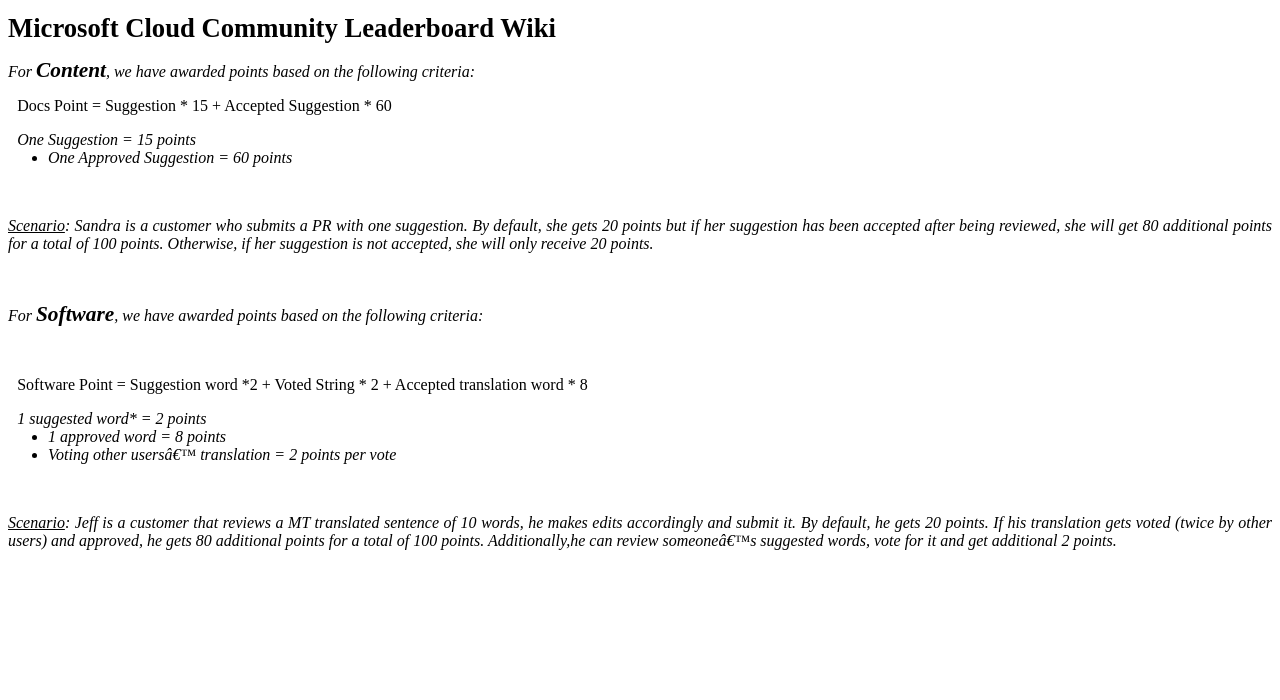
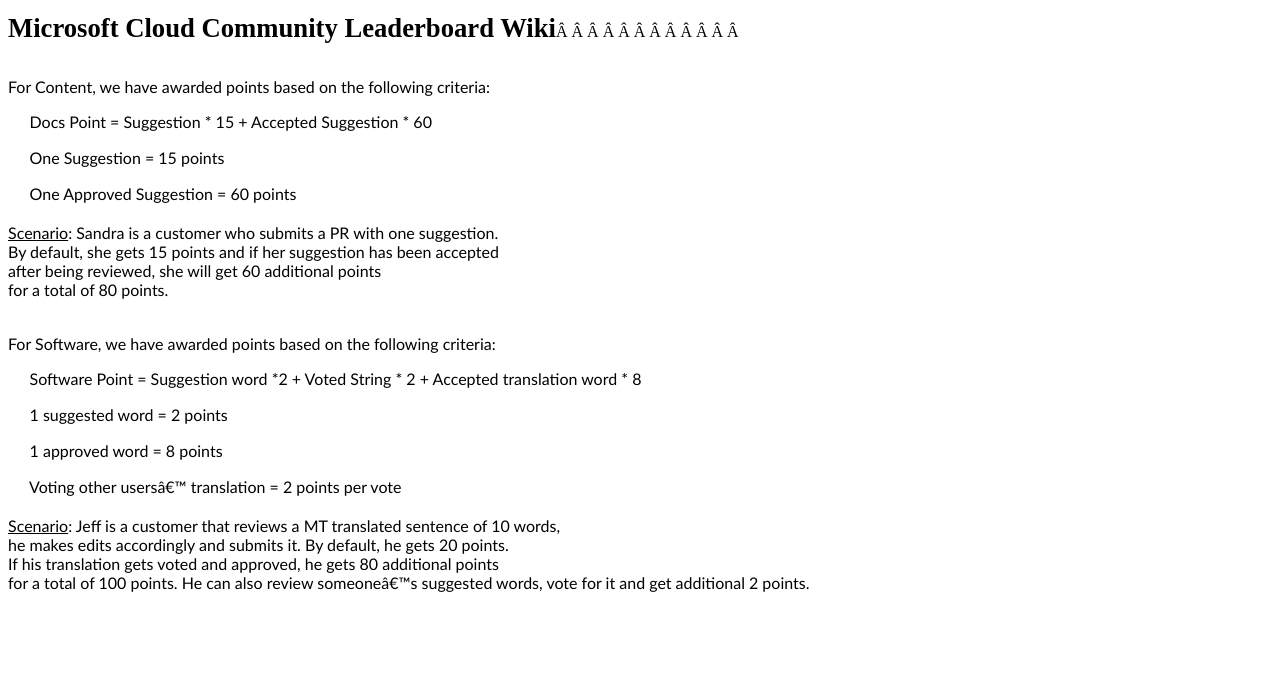
Before and after one commit to evekim/khoiph1.github.io, a plain HTML site: page index.html in a window 1280 px wide. Shown: the part 775-1475 px from the top of the page. Before the commit the page ends 1443 px from the top, so only its background shows below. Drawn offline with Linux system fonts and the light colour scheme.

Commit message:
Update index.html
Evelyn's change

```diff
--- a/index.html
+++ b/index.html
@@ -41,81 +41,106 @@
 
 <p class=MsoNormal><b style='mso-bidi-font-weight:normal'><span
 style='font-size:20.0pt;line-height:107%'>Microsoft Cloud Community Leaderboard
-Wiki</span></b><span style='mso-tab-count:1'>             </span></p>
+Wiki</span></b><span style='mso-tab-count:1'>             </span></p>
 
-<p class=MsoNormal><i>For </i><span class=Heading1Char><b style='mso-bidi-font-weight:
-normal'><i><span style='font-size:16.0pt;line-height:107%'>Content</span></i></b></span><i>,
-we have awarded points based on the following criteria:</i><b style='mso-bidi-font-weight:
-normal'><span style='font-size:20.0pt;line-height:107%'><o:p></o:p></span></b></p>
+<br>
+<span
+style='font:12.0pt "Calibri"'>For <span
+style='font:12.0pt "Calibri"'></span><![endif]>Content,
+we have awarded points based on the following criteria:<b></b></p>
 
 <p class=MsoListParagraphCxSpFirst style='margin-bottom:0in;margin-bottom:.0001pt;
-mso-add-space:auto;text-indent:-.25in;line-height:normal;mso-list:l0 level1 lfo2'><span
+mso-add-space:auto;text-indent:-.25in;line-height:normal;mso-list:l0 level1 lfo2'><![if !supportLists]><span
 style='font-family:Symbol;mso-fareast-font-family:Symbol;mso-bidi-font-family:
 Symbol;mso-bidi-font-style:italic'><span style='mso-list:Ignore'>·<span
-style='font:7.0pt "Times New Roman"'>&nbsp;&nbsp;&nbsp;&nbsp;&nbsp;&nbsp; </span></span></span>Docs
+style='font:12.0pt "Calibri"'>&nbsp;&nbsp;&nbsp;&nbsp;&nbsp;&nbsp; </span></span></span><![endif]>Docs
 Point = Suggestion * 15 + Accepted Suggestion * 60<i><span style='mso-fareast-font-family:
-"Times New Roman"'><o:p></o:p></span></i></p>
+"Calibri"'><o:p></o:p></span></i></p>
 
 <p class=MsoListParagraphCxSpLast style='margin-bottom:0in;margin-bottom:.0001pt;
-mso-add-space:auto;text-indent:-.25in;line-height:normal;mso-list:l0 level1 lfo2'><span
+mso-add-space:auto;text-indent:-.25in;line-height:normal;mso-list:l0 level1 lfo2'><![if !supportLists]><span
 style='font-family:Symbol;mso-fareast-font-family:Symbol;mso-bidi-font-family:
 Symbol;mso-bidi-font-style:italic'><span style='mso-list:Ignore'>·<span
-style='font:7.0pt "Times New Roman"'>&nbsp;&nbsp;&nbsp;&nbsp;&nbsp;&nbsp; </span></span></span><i><span
-style='mso-fareast-font-family:"Times New Roman"'>One Suggestion = 15 points<o:p></o:p></span></i></p>
+style='font:12.0pt "Calibri"'>&nbsp;&nbsp;&nbsp;&nbsp;&nbsp;&nbsp; </span></span></span><![endif]><span
+style='mso-fareast-font-family:"Calibri"'> One Suggestion = 15 points<o:p></o:p></span></i></p>
 
-<ul style='margin-top:0in' type=disc>
- <li class=MsoNormal style='margin-bottom:0in;margin-bottom:.0001pt;line-height:
-     normal;mso-list:l0 level1 lfo2'><i><span style='mso-fareast-font-family:
-     "Times New Roman"'>One Approved Suggestion = 60 points<o:p></o:p></span></i></li>
-</ul>
+<p class=MsoListParagraphCxSpLast style='margin-bottom:0in;margin-bottom:.0001pt;
+mso-add-space:auto;text-indent:-.25in;line-height:normal;mso-list:l0 level1 lfo2'><![if !supportLists]><span
+style='font-family:Symbol;mso-fareast-font-family:Symbol;mso-bidi-font-family:
+Symbol;mso-bidi-font-style:italic'><span style='mso-list:Ignore'>·<span
+style='font:12.0pt "Calibri"'>&nbsp;&nbsp;&nbsp;&nbsp;&nbsp;&nbsp; </span></span></span><![endif]><span
+style='mso-fareast-font-family:"Calibri"'> One Approved Suggestion = 60 points<o:p></o:p></span></i></p>
 
-<p class=MsoNormal><i><o:p>&nbsp;</o:p></i></p>
+<br>
+<span
+style='font:12.0pt "Calibri"'></span><![endif]><span
+style='font:12.0pt "Calibri"'><u>Scenario</u>:<span
+style='font:12.0pt "Calibri"'>
+Sandra is a customer who submits a PR with one suggestion. <br>
+<span
+style='font:12.0pt "Calibri"'>By default, she gets
+15 points and if her suggestion has been accepted </span>
+<br>
+<span
+style='font:12.0pt "Calibri"'>after being reviewed, she
+will get 60 additional points </span>
+<br>
+<span
+style='font:12.0pt "Calibri"'> for a total of 80 points. <o:p></o:p></p> </span>
 
-<p class=MsoNormal style='text-align:justify;text-justify:inter-ideograph'><i><u>Scenario</u>:
-Sandra is a customer who submits a PR with one suggestion. By default, she gets
-20 points but if her suggestion has been accepted after being reviewed, she
-will get 80 additional points for a total of 100 points. Otherwise, if her
-suggestion is not accepted, she will only receive 20 points. <o:p></o:p></i></p>
 
-<p class=MsoNormal><i><o:p>&nbsp;</o:p></i></p>
+<br>
+<span
+style='font:12.0pt "Calibri"'>For <span
+style='font:12.0pt "Calibri"'></span><![endif]>Software,
+we have awarded points based on the following criteria:<b></b></p>
 
-<p class=MsoNormal><i>For </i><span class=Heading1Char><b style='mso-bidi-font-weight:
-normal'><i><span style='font-size:16.0pt;line-height:107%'>Software</span></i></b></span><i>,
-we have awarded points based on the following criteria:<o:p></o:p></i></p>
-
-<p class=MsoNormal><i><o:p>&nbsp;</o:p></i></p>
 
 <p class=MsoListParagraphCxSpFirst style='margin-bottom:0in;margin-bottom:.0001pt;
-mso-add-space:auto;text-indent:-.25in;line-height:normal;mso-list:l2 level1 lfo3'><span
+mso-add-space:auto;text-indent:-.25in;line-height:normal;mso-list:l2 level1 lfo3'><![if !supportLists]><span
 style='font-family:Symbol;mso-fareast-font-family:Symbol;mso-bidi-font-family:
 Symbol;mso-bidi-font-style:italic'><span style='mso-list:Ignore'>·<span
-style='font:7.0pt "Times New Roman"'>&nbsp;&nbsp;&nbsp;&nbsp;&nbsp;&nbsp; </span></span></span>Software
+style='font:12.0pt "Calibri"'>&nbsp;&nbsp;&nbsp;&nbsp;&nbsp;&nbsp; </span></span></span><![endif]>Software
 Point = Suggestion word *2 + Voted String * 2 + Accepted translation word * 8<i><span
-style='mso-fareast-font-family:"Times New Roman"'><o:p></o:p></span></i></p>
+style='mso-fareast-font-family:"Calibri"'><o:p></o:p></span></i></p>
 
 <p class=MsoListParagraphCxSpLast style='margin-bottom:0in;margin-bottom:.0001pt;
-mso-add-space:auto;text-indent:-.25in;line-height:normal;mso-list:l2 level1 lfo3'><span
+mso-add-space:auto;text-indent:-.25in;line-height:normal;mso-list:l0 level1 lfo2'><![if !supportLists]><span
 style='font-family:Symbol;mso-fareast-font-family:Symbol;mso-bidi-font-family:
 Symbol;mso-bidi-font-style:italic'><span style='mso-list:Ignore'>·<span
-style='font:7.0pt "Times New Roman"'>&nbsp;&nbsp;&nbsp;&nbsp;&nbsp;&nbsp; </span></span></span><i><span
-style='mso-fareast-font-family:"Times New Roman"'>1 suggested word* = 2 points<o:p></o:p></span></i></p>
+style='font:12.0pt "Calibri"'>&nbsp;&nbsp;&nbsp;&nbsp;&nbsp;&nbsp; </span></span></span><![endif]><span
+style='mso-fareast-font-family:"Calibri"'> 1 suggested word = 2 points<o:p></o:p></span></i></p>
 
-<ul style='margin-top:0in' type=disc>
- <li class=MsoNormal style='margin-bottom:0in;margin-bottom:.0001pt;line-height:
-     normal;mso-list:l2 level1 lfo3'><i><span style='mso-fareast-font-family:
-     "Times New Roman"'>1 approved word = 8 points<o:p></o:p></span></i></li>
- <li class=MsoNormal style='margin-bottom:0in;margin-bottom:.0001pt;line-height:
-     normal;mso-list:l2 level1 lfo3'><i><span style='mso-fareast-font-family:
-     "Times New Roman"'>Voting other users’ translation = 2 points per vote<o:p></o:p></span></i></li>
-</ul>
+<p class=MsoListParagraphCxSpLast style='margin-bottom:0in;margin-bottom:.0001pt;
+mso-add-space:auto;text-indent:-.25in;line-height:normal;mso-list:l0 level1 lfo2'><![if !supportLists]><span
+style='font-family:Symbol;mso-fareast-font-family:Symbol;mso-bidi-font-family:
+Symbol;mso-bidi-font-style:italic'><span style='mso-list:Ignore'>·<span
+style='font:12.0pt "Calibri"'>&nbsp;&nbsp;&nbsp;&nbsp;&nbsp;&nbsp; </span></span></span><![endif]><span
+style='mso-fareast-font-family:"Calibri"'> 1 approved word = 8 points<o:p></o:p></span></i></p>
+ <p class=MsoListParagraphCxSpLast style='margin-bottom:0in;margin-bottom:.0001pt;
+mso-add-space:auto;text-indent:-.25in;line-height:normal;mso-list:l0 level1 lfo2'><![if !supportLists]><span
+style='font-family:Symbol;mso-fareast-font-family:Symbol;mso-bidi-font-family:
+Symbol;mso-bidi-font-style:italic'><span style='mso-list:Ignore'>·<span
+style='font:12.0pt "Calibri"'>&nbsp;&nbsp;&nbsp;&nbsp;&nbsp;&nbsp; </span></span></span><![endif]><span
+style='mso-fareast-font-family:"Calibri"'> Voting other users’ translation = 2 points per vote<o:p></o:p></span></i></p>
 
-<p class=MsoNormal><i><o:p>&nbsp;</o:p></i></p>
 
-<p class=MsoNormal style='text-align:justify;text-justify:inter-ideograph'><i><u>Scenario</u>:
-Jeff is a customer that reviews a MT translated sentence of 10 words, he makes
-edits accordingly and submit it. By default, he gets 20 points. If his
-translation gets voted (twice by other users) and approved, he gets 80
-additional points for a total of 100 points. Additionally,he can review
+<br>
+<span
+style='font:12.0pt "Calibri"'></span><![endif]><span
+style='font:12.0pt "Calibri"'><u>Scenario</u>:<span
+style='font:12.0pt "Calibri"'>
+Jeff is a customer that reviews a MT translated sentence of 10 words, <br>
+<span
+style='font:12.0pt "Calibri"'>he makes
+edits accordingly and submits it.
+By default, he gets 20 points. <br>
+<span
+style='font:12.0pt "Calibri"'>If his
+translation gets voted and approved, he gets 80
+additional points <br>
+<span
+style='font:12.0pt "Calibri"'>for a total of 100 points. He can also review
 someone’s suggested words, vote for it and get additional 2 points.<o:p></o:p></i></p>
 
 <p class=MsoNormal><o:p>&nbsp;</o:p></p>
@@ -124,6 +149,6 @@
 
 <p class=MsoNormal><o:p>&nbsp;</o:p></p>
 
-</div>
+  </div>
   </body>
-</html>
+  </html>
```
